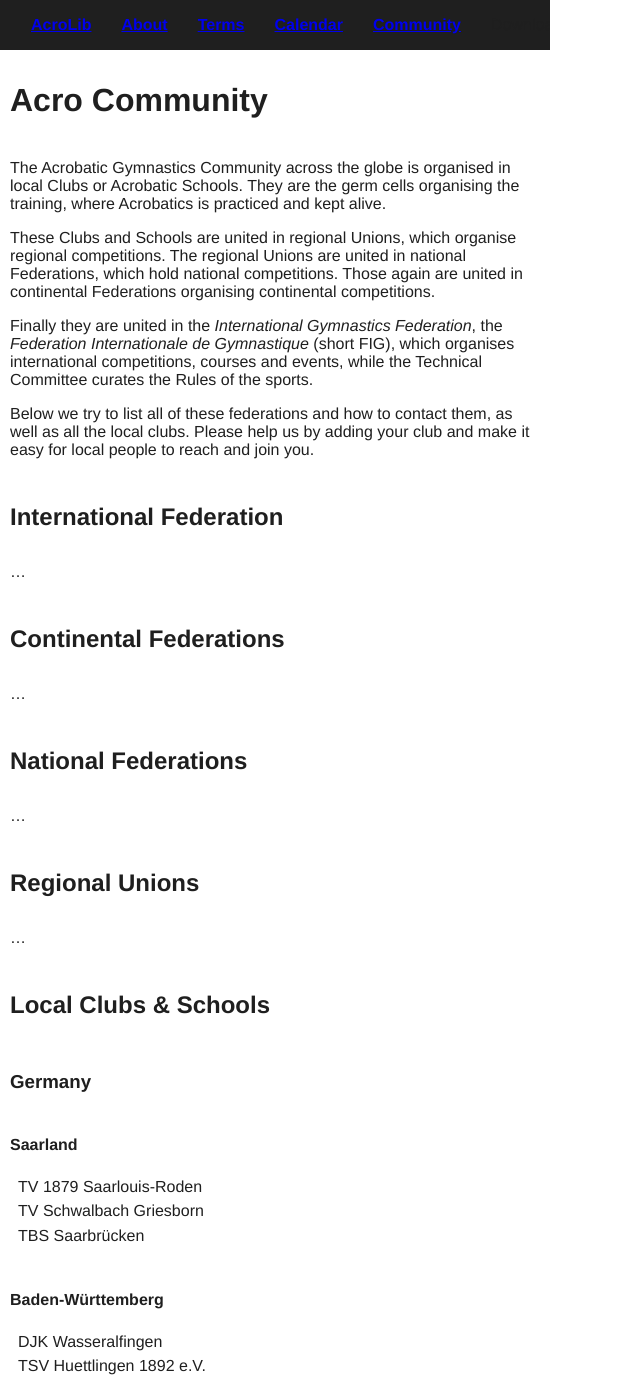
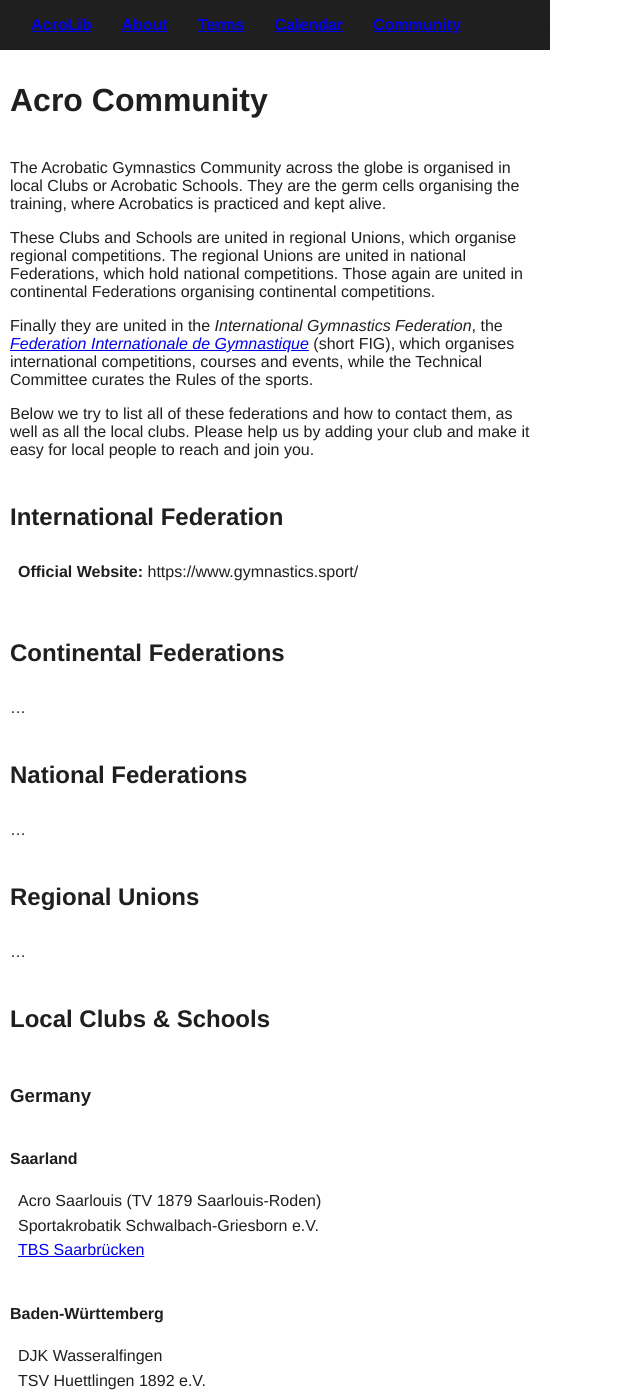
Before and after one commit to floshin/acrolib, a Jekyll site: the page built from community.md, in a window 1280 px wide and 1400 px high. Shown: the whole window, without its empty margins (0-640 px from the left). Built offline with Jekyll 4.4.1, drawn with Linux system fonts in a browser that asks for light colours; our own code applies the rules of GitHub Pages for plain Markdown files; some of the changed text lies outside the part shown.

Commit message:
Update community.md

```diff
--- a/community.md
+++ b/community.md
@@ -4,14 +4,14 @@ The Acrobatic Gymnastics Community across the globe is organised in local Clubs
 
 These Clubs and Schools are united in regional Unions, which organise regional competitions. The regional Unions are united in national Federations, which hold national competitions. Those again are united in continental Federations organising continental competitions.
 
-Finally they are united in the *International Gymnastics Federation*, the *Federation Internationale de Gymnastique* (short FIG), which organises international competitions, courses and events, while the Technical Committee curates the Rules of the sports.
+Finally they are united in the *International Gymnastics Federation*, the [*Federation Internationale de Gymnastique*](https://www.gymnastics.sport/) (short FIG), which organises international competitions, courses and events, while the Technical Committee curates the Rules of the sports.
 
 Below we try to list all of these federations and how to contact them, as well as all the local clubs. Please help us by adding your club and make it easy for local people to reach and join you.
 
 
 ## International Federation
 
-...
+* **Official Website:** https://www.gymnastics.sport/
 
 
 ## Continental Federations
@@ -31,13 +31,15 @@ Below we try to list all of these federations and how to contact them, as well a
 
 ## Local Clubs & Schools
 
+
 ### Germany
 
 #### Saarland
 
-* TV 1879 Saarlouis-Roden
-* TV Schwalbach Griesborn
-* TBS Saarbrücken
+* Acro Saarlouis (TV 1879 Saarlouis-Roden)
+* Sportakrobatik Schwalbach-Griesborn e.V.
+* [TBS Saarbrücken](https://www.tbs-saarbruecken.de/index.php/de/)
+
 
 #### Baden-Württemberg
 
```
Also changed, not shown: other parts of community.md (+2 -1 lines).
